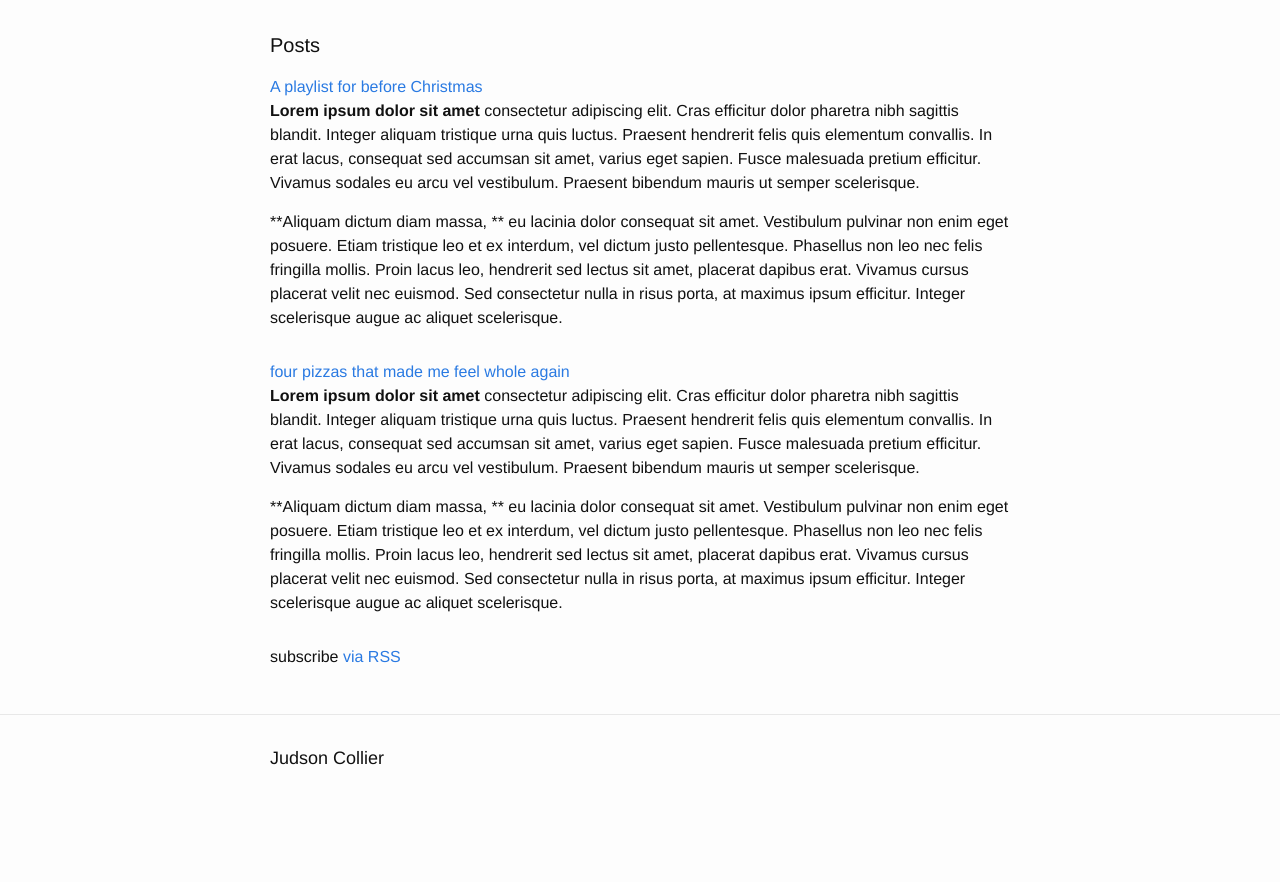
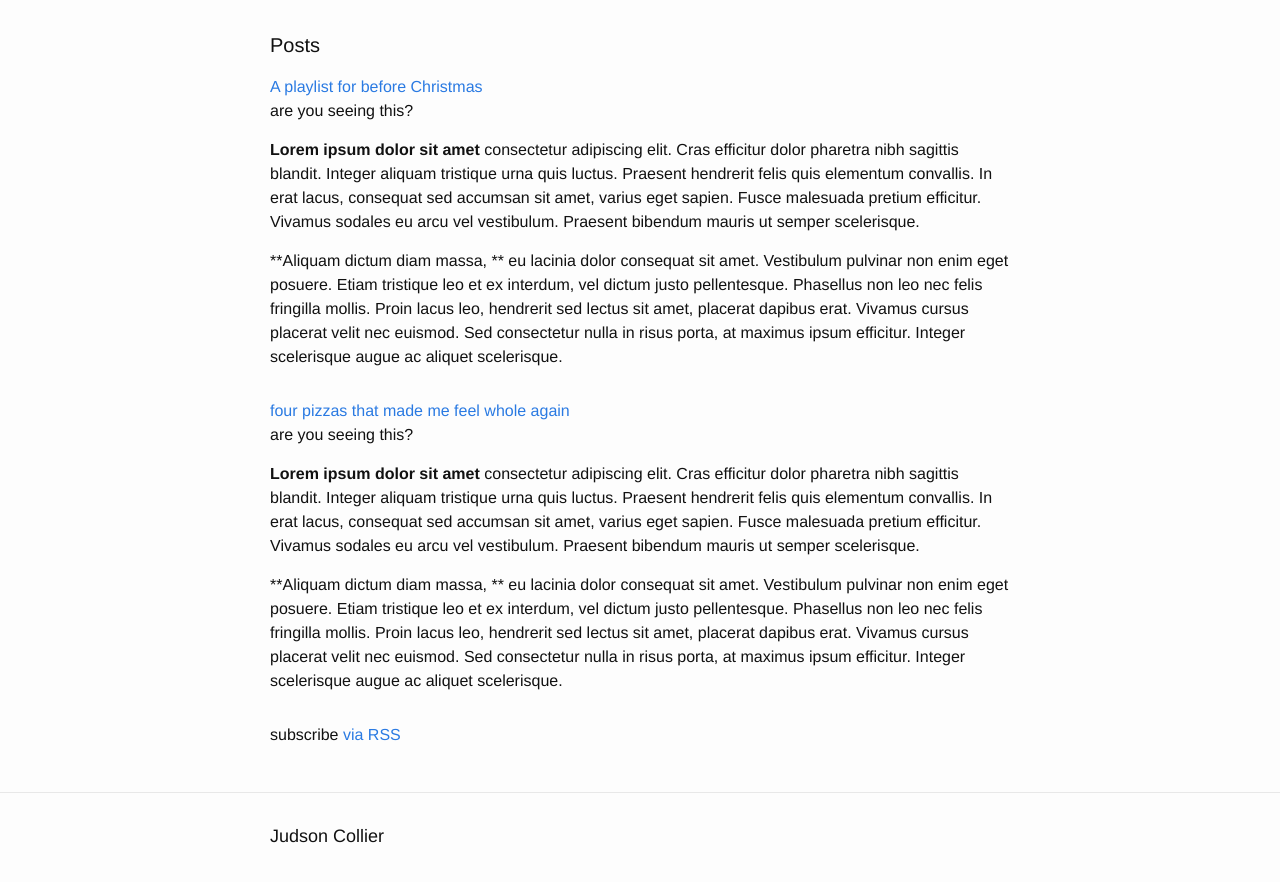
Before and after one commit to judsoncollier/judsite, a Jekyll site: the page built from index.html, in a window 1280 px wide. Shown: the top 882 px of the page. Built offline with Jekyll 4.4.1, drawn with Linux system fonts in a browser that asks for light colours.

Commit message:
are ou seeing this?

```diff
--- a/_layouts/post.html
+++ b/_layouts/post.html
@@ -8,7 +8,7 @@ layout: default
     <h1 class="post-title" itemprop="name headline">{{ page.title }}</h1>
     <p class="post-meta"><time datetime="{{ page.date | date_to_xmlschema }}" itemprop="datePublished">{{ page.date | date: "%b %-d, %Y" }}</time>{% if page.author %} &bull; <span itemprop="author" itemscope itemtype="http://schema.org/Person"><span itemprop="name">{{ page.author }}</span></span>{% endif %}</p>
   </header>-->
-
+  <p> are you seeing this?</p>
   <div class="post-content" itemprop="articleBody">
     {{ content }}
   </div>
```
